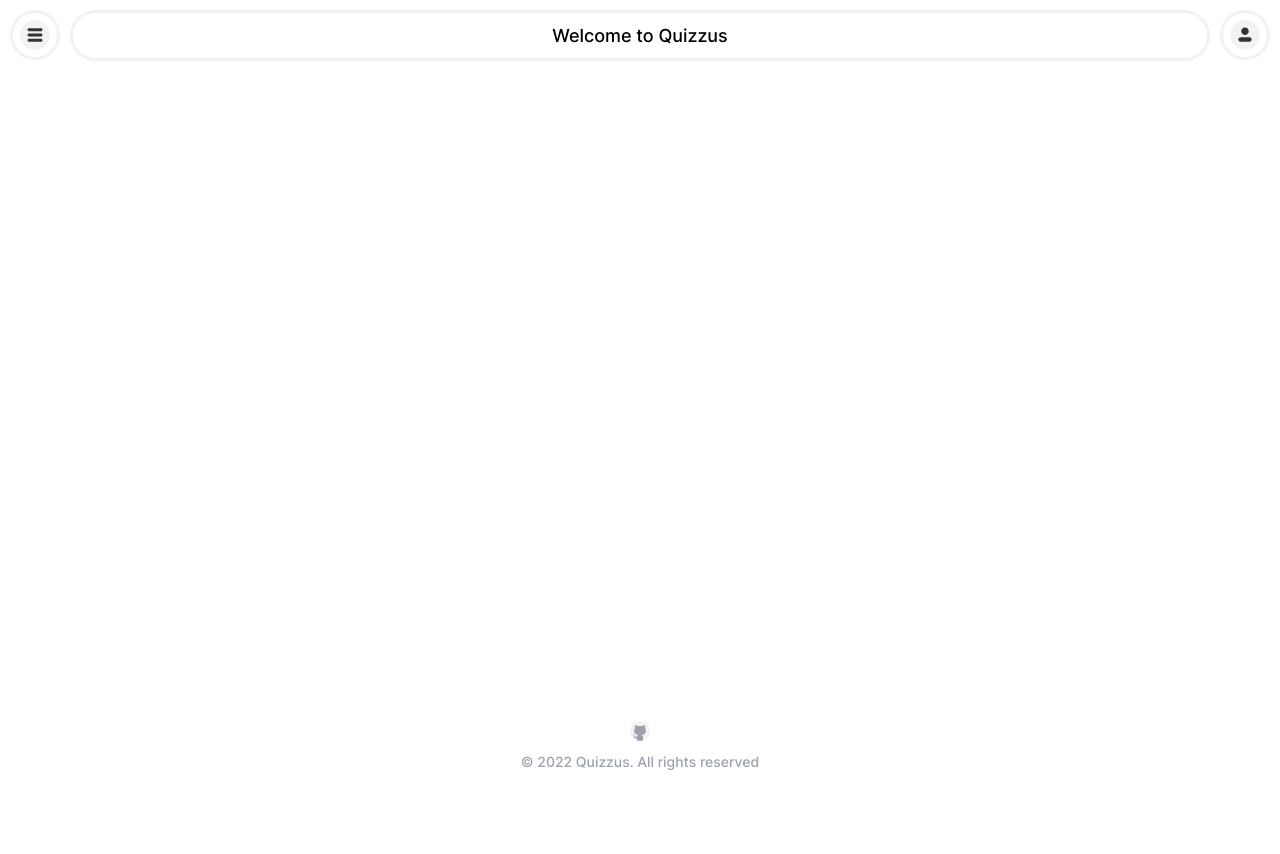
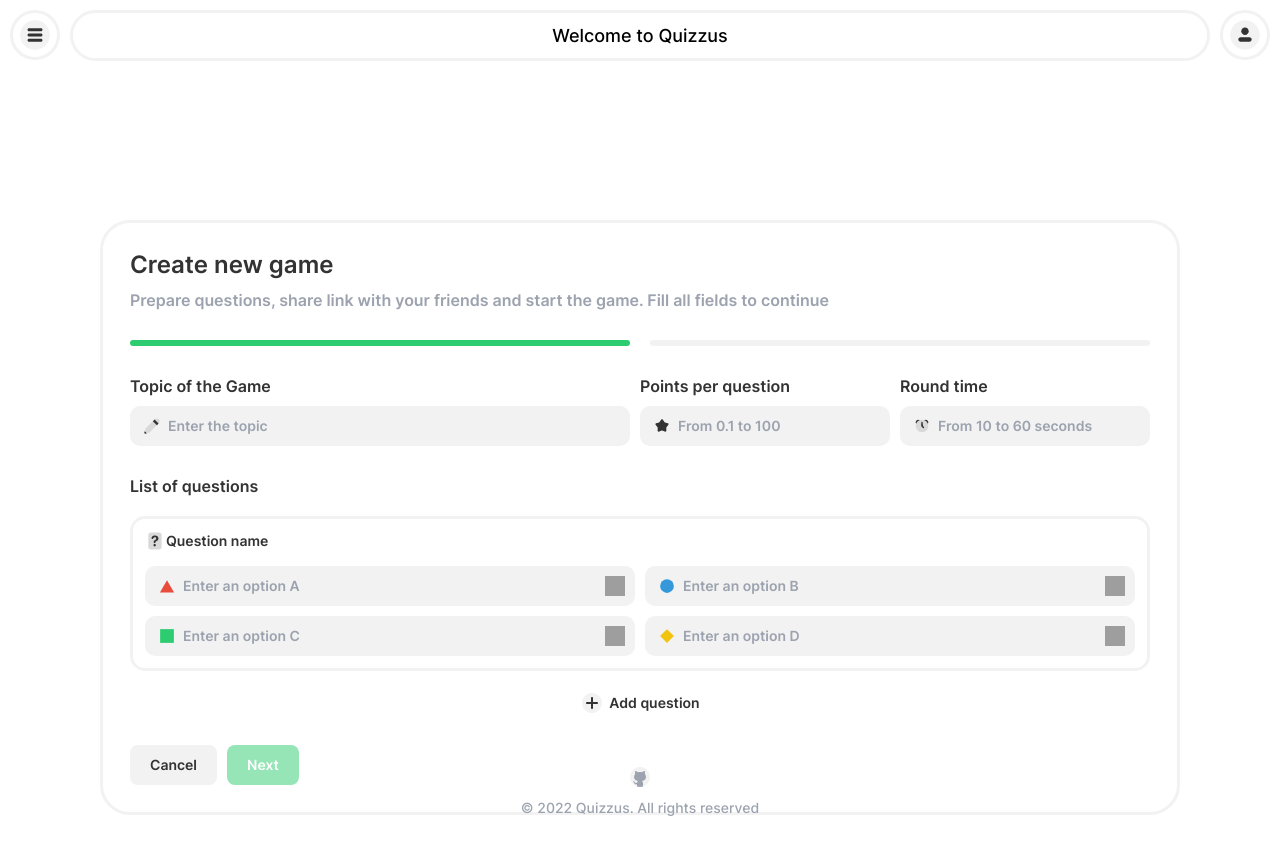
Before and after one commit to ip-05/quizzus, a Nuxt app in the folder frontend/: page /new in a window 1280 px wide. Shown: the top 854 px of the page. Before the commit the page ends 800 px from the top, so only its background shows below. Built offline with nearby package versions, Linux system fonts and the light colour scheme; grey boxes are pictures that could not be loaded.

Commit message:
feat: page for creating game

```diff
--- /dev/null
+++ b/frontend/pages/new/index.vue
@@ -0,0 +1,47 @@
+<template>
+  <div class="main">
+    <div class="content">
+      <component :is="screen" @next="handleNextScreen" @back="handleBackScreen" />
+    </div>
+  </div>
+</template>
+
+<script setup>
+import { ref, computed } from 'vue';
+import { useNewGameStore } from '../../stores/new';
+import { resolveComponent } from '#imports';
+
+const newGameStore = useNewGameStore();
+
+const mode = ref('create');
+const screen = computed(() => {
+  if (mode.value === 'create') return CreateGame;
+  if (mode.value === 'share') return ShareGame;
+  return 'ErrorCreateGameComponent';
+});
+
+const CreateGame = resolveComponent('CreateGame');
+const ShareGame = resolveComponent('ShareGame');
+
+const handleNextScreen = (game) => {
+  newGameStore.createGame(game);
+  mode.value = 'share';
+};
+const handleBackScreen = () => (mode.value = 'create');
+</script>
+
+<style scoped>
+.main {
+  margin-top: 100px;
+  display: flex;
+  flex-direction: column;
+  align-items: center;
+  justify-content: center;
+}
+
+.content {
+  max-width: 1080px;
+  width: calc(100% - 20px);
+  height: auto;
+}
+</style>
```
